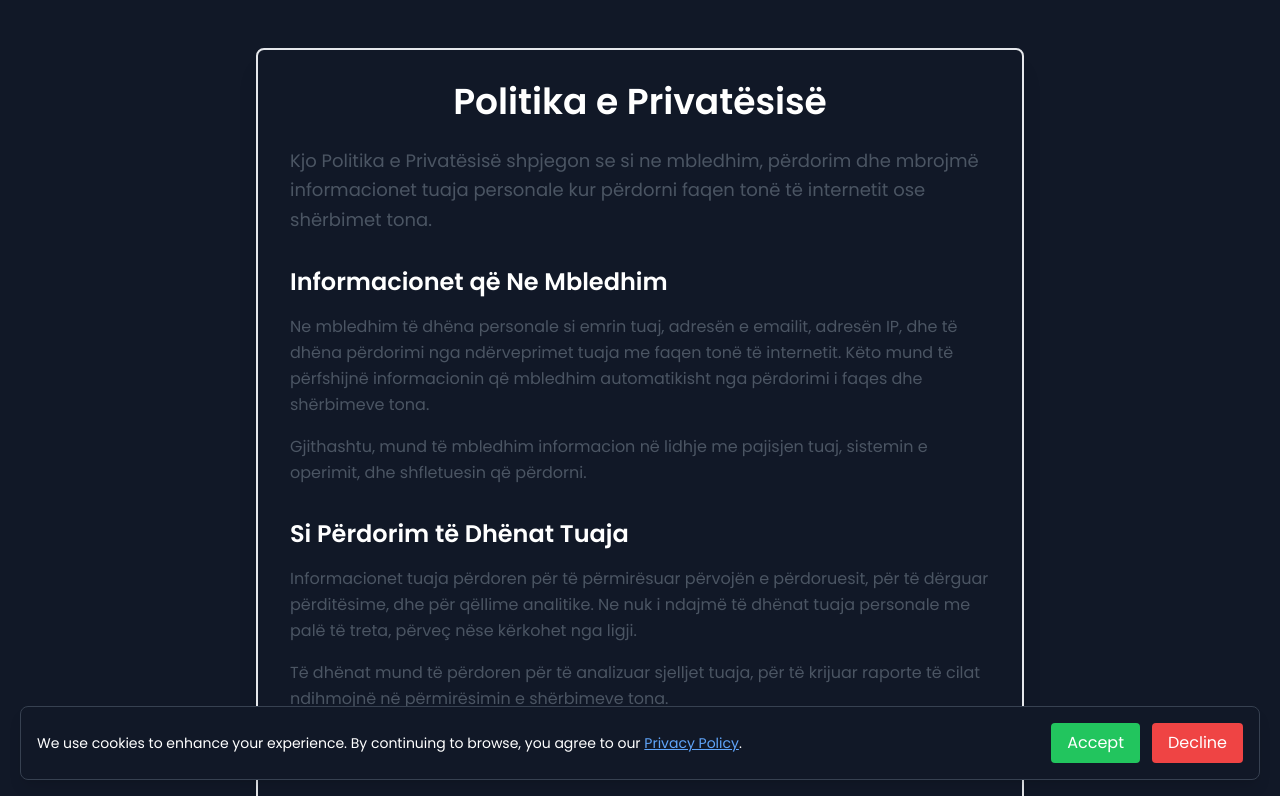
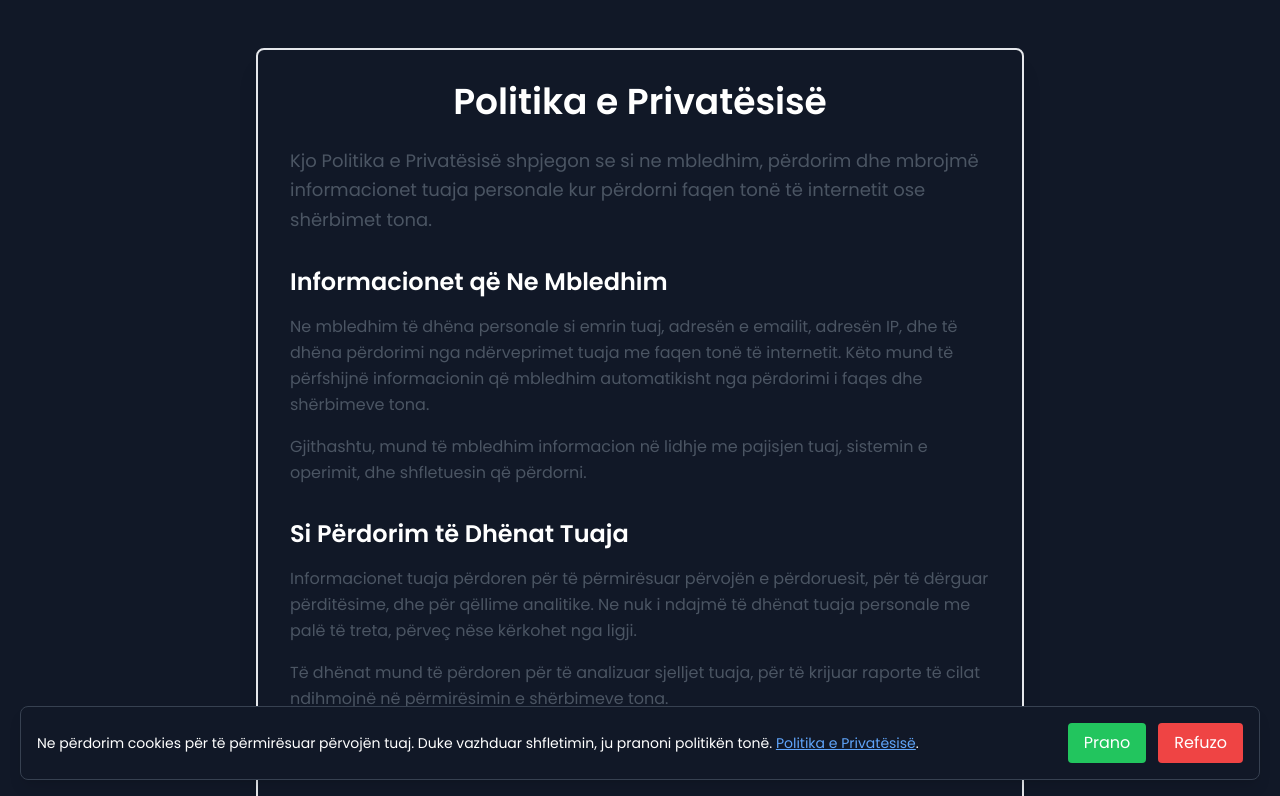
Before and after one commit to genttmaloku/QuickGen, a React (Create React App) app: page /politika-e-privatesise in a window 1280 px wide. Shown: the top 796 px of the page. Built offline with nearby package versions, Linux system fonts and the light colour scheme.

Commit message:
Tweaks in cookies page

```diff
--- a/src/components/CookieConsent.js
+++ b/src/components/CookieConsent.js
@@ -31,14 +31,14 @@ const CookieConsent = () => {
   return (
     <div className="fixed bottom-5 left-5 right-5 bg-gray-900 text-white p-4 rounded-lg shadow-lg flex flex-col sm:flex-row sm:justify-between sm:items-center z-50 border border-gray-700">
       <p className="text-sm mb-3 sm:mb-0">
-        We use cookies to enhance your experience. By continuing to browse, you agree to our{" "}
+      Ne përdorim cookies për të përmirësuar përvojën tuaj. Duke vazhduar shfletimin, ju pranoni politikën tonë.{" "}
         <a
           href="/politika-e-privatesise"
           className="text-blue-400 underline hover:text-blue-300"
           target="_blank"
           rel="noopener noreferrer"
         >
-          Privacy Policy
+         Politika e Privatësisë
         </a>.
       </p>
       <div className="flex flex-col sm:flex-row sm:space-x-3 w-full sm:w-auto">
@@ -46,13 +46,13 @@ const CookieConsent = () => {
           onClick={handleAccept}
           className="bg-green-500 text-white py-2 px-4 rounded mb-2 sm:mb-0 hover:bg-green-600 transition-all w-full sm:w-auto"
         >
-          Accept
+          Prano
         </button>
         <button
           onClick={handleDecline}
           className="bg-red-500 text-white py-2 px-4 rounded hover:bg-red-600 transition-all w-full sm:w-auto"
         >
-          Decline
+         Refuzo
         </button>
       </div>
     </div>
```
